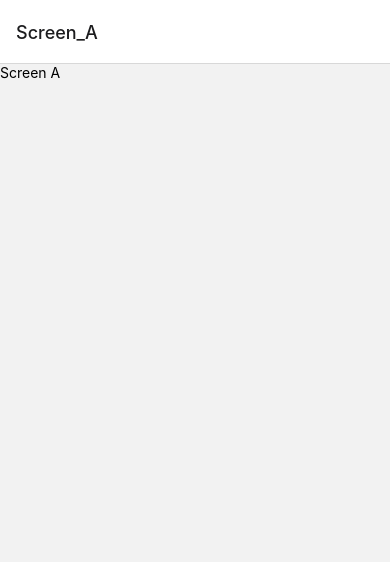
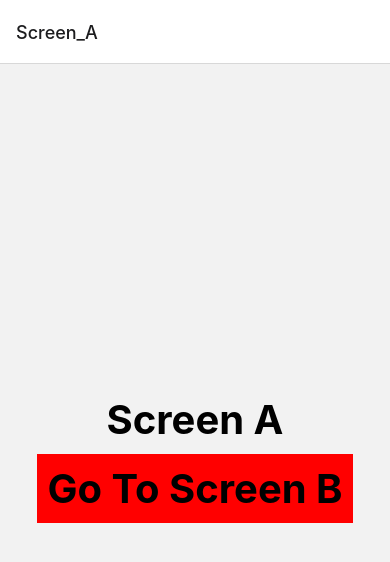
Before and after one commit to gabriellaguerre/react-native-1, a React Native app: screen / in a window 390 px wide. Shown: the top 562 px of the page. Built offline with nearby package versions, Linux system fonts and the light colour scheme.

Commit message:
added screen navigations

```diff
--- a/App.js
+++ b/App.js
@@ -3,14 +3,43 @@ import React from 'react';
 import { NavigationContainer } from '@react-navigation/native';
 import { createStackNavigator } from '@react-navigation/stack';
 
-import { Text,View,StyleSheet } from 'react-native';
+import { Text,View,StyleSheet, Pressable } from 'react-native';
 
 const Stack = createStackNavigator();
 
-function ScreenA() {
+function ScreenA({navigation}) {
+
+  const onPressHandler = () => {
+    navigation.navigate("Screen_B" )
+  }
+
   return (
-    <View>
-      <Text>Screen A</Text>
+    <View style={styles.body}>
+      <Text style={styles.text}>Screen A</Text>
+      <Pressable
+      onPress={onPressHandler}
+      style={({pressed})=>({backgroundColor: pressed? 'green':'red'})}>
+      <Text style={styles.text}>Go To Screen B</Text>
+      </Pressable>
+    </View>
+  )
+}
+
+function ScreenB({navigation}) {
+
+  const onPressHandlerBack = () => {
+    // navigation.navigate("Screen_A" )
+    navigation.goBack()
+  }
+
+  return (
+    <View style={styles.body}>
+      <Text style={styles.text}>Screen B</Text>
+      <Pressable
+      onPress={onPressHandlerBack}
+      style={({pressed})=>({backgroundColor: pressed? 'green':'red'})}>
+      <Text style={styles.text}>Go To Screen A</Text>
+      </Pressable>
     </View>
   )
 }
@@ -24,6 +53,10 @@ function App() {
           name="Screen_A"
           component={ ScreenA }
         />
+        <Stack.Screen
+          name="Screen_B"
+          component={ ScreenB }
+        />
       </Stack.Navigator>
     </NavigationContainer>
     // <View>
@@ -31,6 +64,18 @@ function App() {
     // </View>
   );
 }
+const styles = StyleSheet.create({
+  body: {
+    flex: 1,
+    alignItems: 'center',
+    justifyContent: 'center'
+  },
+  text: {
+    fontSize: 40,
+    fontWeight: 'bold',
+    margin: 10,
+  }
+})
 
 
 export default App;
```
